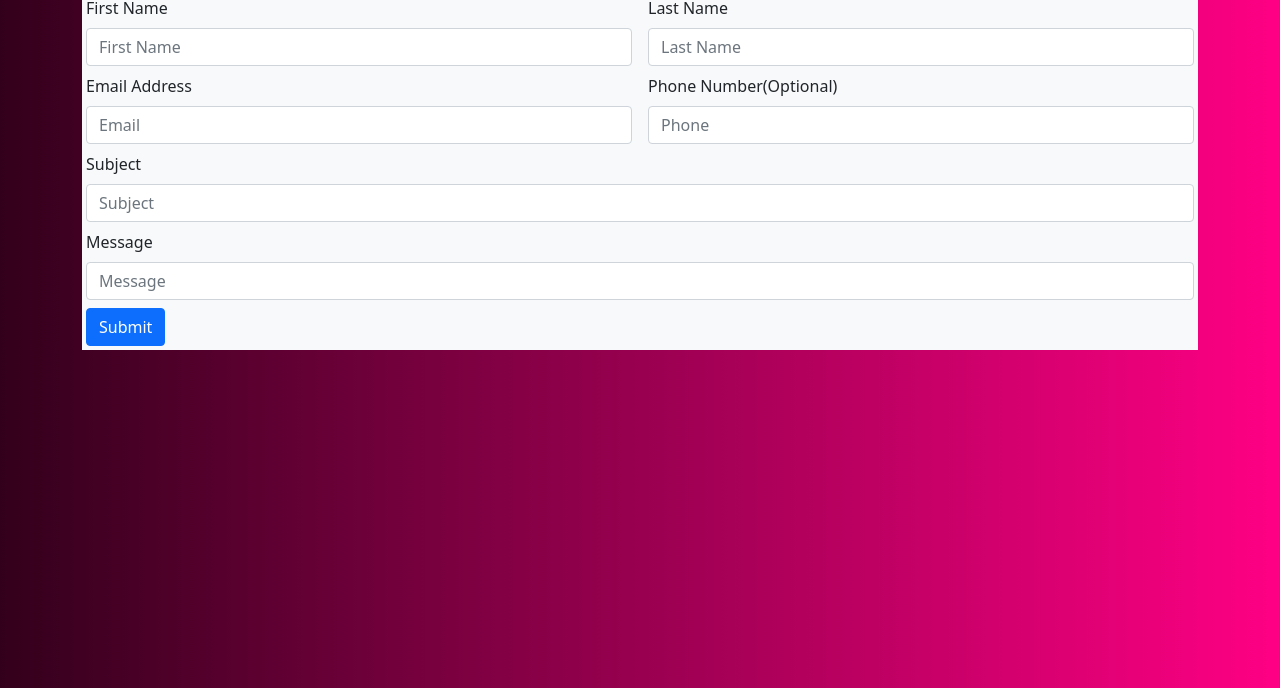
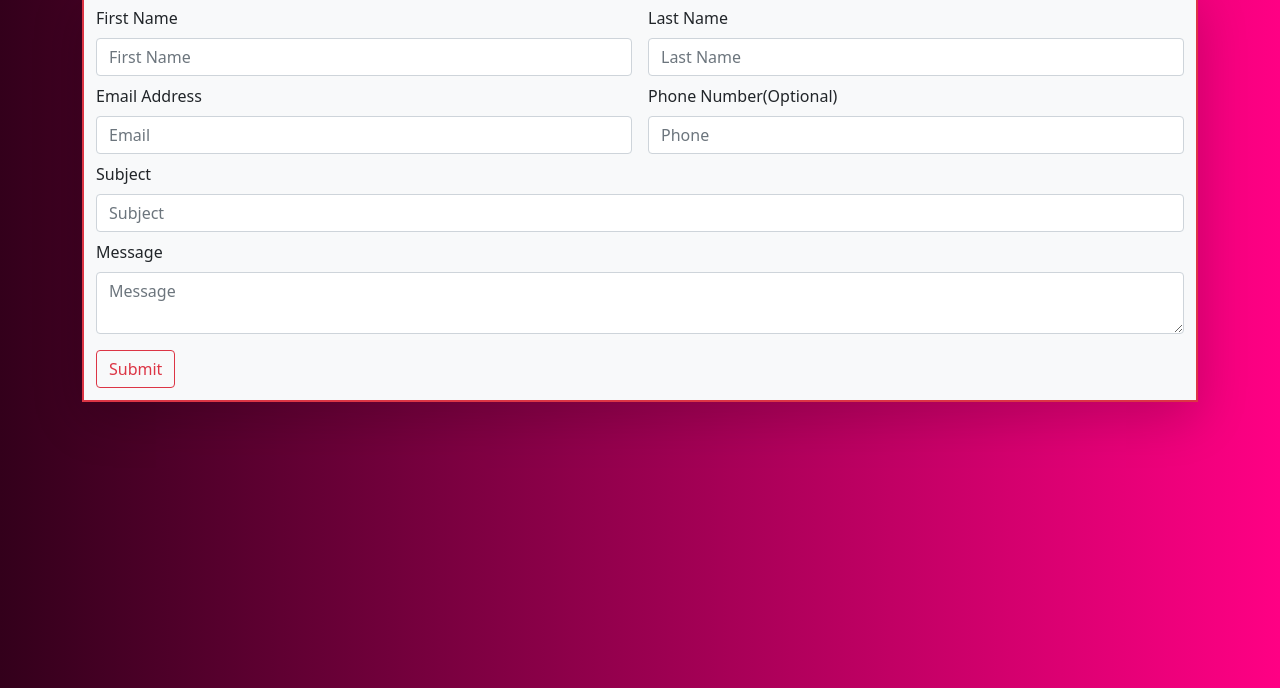
Before and after one commit to Tiffany-Gagnon/ContactForm, a plain HTML site: page index.html in a window 1280 px wide. Shown: the part 112-800 px from the top of the page. Drawn offline with nearby package versions, Linux system fonts and the light colour scheme.

Commit message:
Added comments and changed attributes
Followed Coder Foundry video and added some comments. along with some attributes. Updated the message div to a textarea tag. Changed all input ids to name attributes. Added aria-label and required attributes to input tags.

```diff
--- a/css/site.css
+++ b/css/site.css
@@ -1,5 +1,5 @@
 
-.gradient{
+.gradient{ /* can also use the body tag here in the css style sheet instead of creating a gradient class to add to the body tag in html*\
 
     background: #ff0084;  /* fallback for old browsers */
     background: -webkit-linear-gradient(to right, #33001b, #ff0084);  /* Chrome 10-25, Safari 5.1-6 */
--- a/index.html
+++ b/index.html
@@ -19,20 +19,22 @@
        <div class="container">
            <!--Title-->
            <h1 class="mt-5 text-center text-light">Contact Me</h1>
-           <div>
-                <form class="bg-light">
+           <div class="border border-2 border-danger shadow-lg p-2 bg-light">
+                <form>
                     <!--First and last name row-->
                     <div class="row row-cols-2 gx-2">
                         <div class="col-6">
                             <div class="p-1">
                                 <label for="FirstName" class="form-label">First Name</label>
-                                <input type="text" id="FirstName" class="form-control" placeholder="First Name">
+                                <input type="text" name="FirstName" class="form-control" placeholder="First Name" aria-label="First Name" required>
+                                <!--name vs id.... name is used to send info back to the server with back end language, id is used for JS DOM operations on the front-->
+                                <!--aria-label used for text readers, required is for required form fields only, form-control is BS styling, type is for data type-->
                             </div>
                         </div>
                         <div class="col-6">
                             <div class="p-1">
                                 <label for="LastName" class="form-label">Last Name</label>
-                                <input type="text" id="LastName" class="form-control" placeholder="Last Name">
+                                <input type="text" name="LastName" class="form-control" placeholder="Last Name" aria-label="Last Name" required>
                             </div>
                         </div>
                     </div>
@@ -42,13 +44,13 @@
                         <div class="col-6">
                             <div class="p-1">
                                 <label for="Email" class="form-label">Email Address</label>
-                                <input type="email" id="Email" class="form-control" placeholder="Email">
+                                <input type="email" name="Email" class="form-control" placeholder="Email" aria-label="Email" required>
                             </div>
                         </div>
                         <div class="col-6">
                             <div class="p-1">
                                 <label for="Phone" class="form-label">Phone Number(Optional)</label>
-                                <input type="tel" id="Phone" class="form-control" placeholder="Phone">
+                                <input type="tel" name="Phone" class="form-control" placeholder="Phone" aria-label="Phone Number">
                             </div>
                         </div>
                     </div>
@@ -58,7 +60,7 @@
                         <div class="col-12">
                             <div class="p-1">
                                 <label for="Subject" class="form-label">Subject</label>
-                                <input type="text" id="Subject" class="form-control" placeholder="Subject">
+                                <input type="text"name="Subject" class="form-control" placeholder="Subject" aria-label="Subject" required>
                             </div>
                         </div>
                     </div>
@@ -68,7 +70,7 @@
                         <div class="col-12">
                             <div class="p-1">
                                 <label for="Message" class="form-label">Message</label>
-                                <input type="text" id="Message" class="form-control" placeholder="Message">
+                                <textarea type="text" name="Message" class="form-control" placeholder="Message" aria-label="Message" required></textarea>
                             </div>
                         </div>
                     </div>
@@ -77,7 +79,7 @@
                     <div class="row row-cols-1">
                         <div class="col-12">
                             <div class="p-1">
-                                <button class="btn btn-primary" type="submit">Submit</button>
+                                <button class="btn btn-outline-danger mt-2" type="submit">Submit</button>
                             </div>
                         </div>
                     </div>
```
